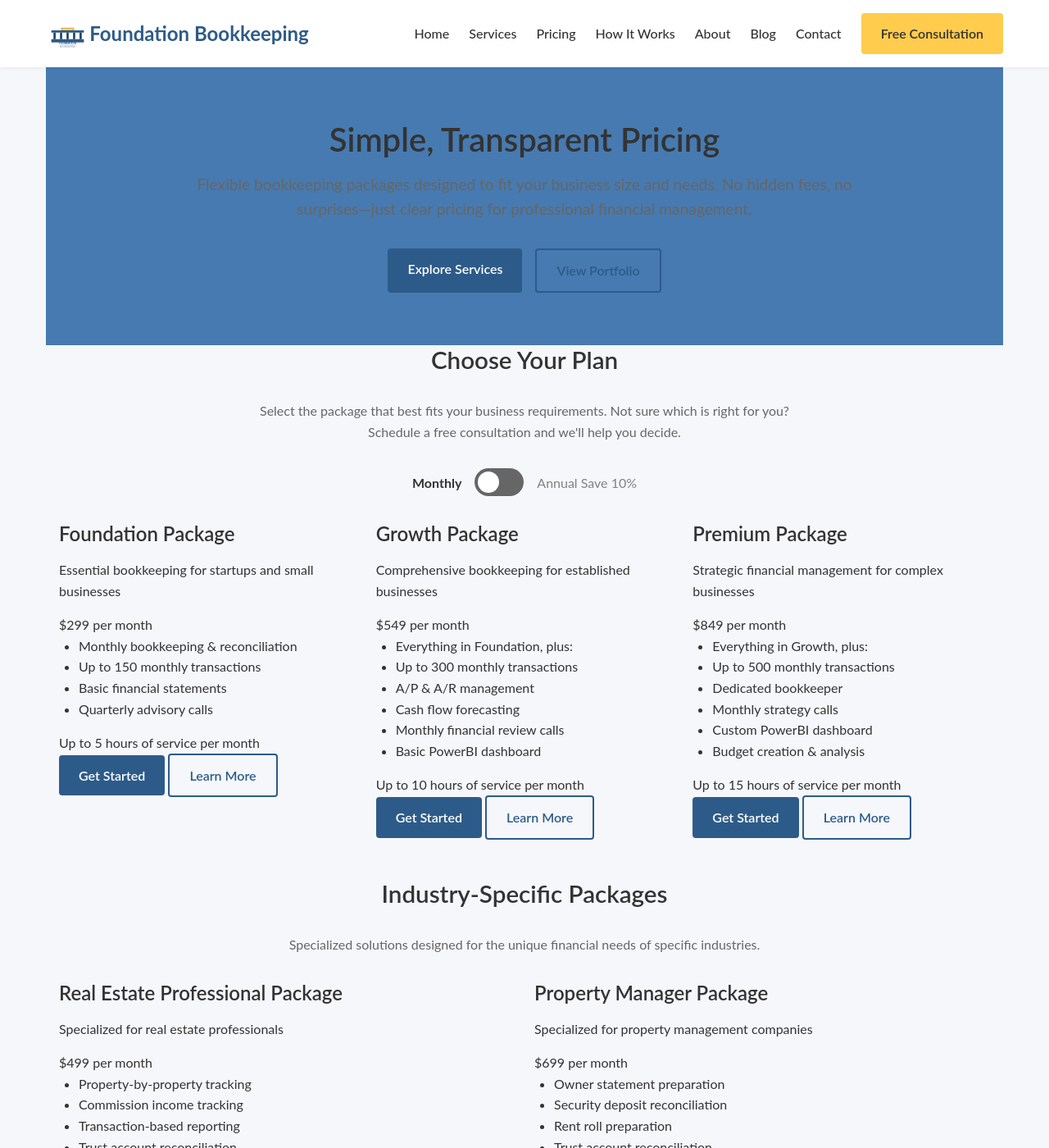
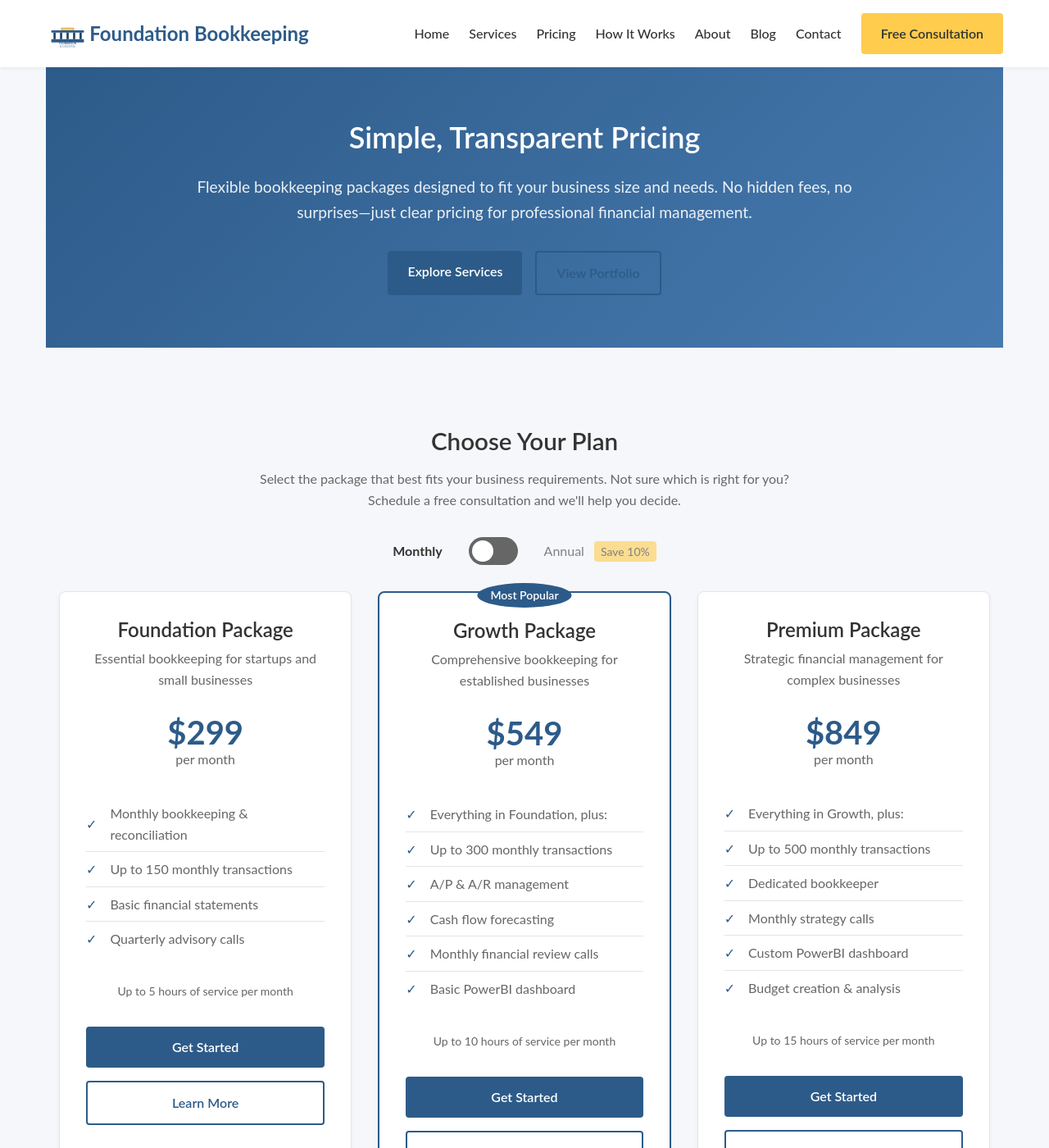
Before and after one commit to jcampbell9724/jcampbell-bookkeeping, a Jekyll site: the page built from pricing.md, in a window 1280 px wide and 1400 px high. Shown: the whole window at 82% size. Built offline with Jekyll 4.4.1, drawn with Linux system fonts in a browser that asks for light colours.

Commit message:
pricing page changes

```diff
--- a/css/styles.css
+++ b/css/styles.css
@@ -1275,10 +1275,10 @@ input:checked + .slider:before {
     grid-template-columns: repeat(auto-fit, minmax(250px, 1fr));
     gap: var(--space-lg);
     max-width: 1200px;
-    margin: 0 auto;
-}
-
-.card-bordered {
+    margin: 0 auto var(--space-xl);
+}
+
+.process-step {
     background-color: var(--card-bg);
     border-radius: var(--radius-md);
     padding: var(--space-lg);
@@ -1286,12 +1286,9 @@ input:checked + .slider:before {
     transition: all var(--transition-normal);
     position: relative;
     border: 1px solid var(--border-color);
-    height: 100%;
-    display: flex;
-    flex-direction: column;
-}
-
-.card-bordered:hover {
+}
+
+.process-step:hover {
     transform: translateY(-4px);
     box-shadow: var(--shadow-lg);
 }
@@ -1309,25 +1306,38 @@ input:checked + .slider:before {
     margin-bottom: var(--space-md);
 }
 
-.process-arrow {
-    display: none;
-}
-
-@media (min-width: 992px) {
-    .process-steps {
-        grid-template-columns: repeat(4, 1fr);
-    }
-
-    .card-bordered:not(:last-child)::after {
-        content: '→';
-        position: absolute;
-        right: -20px;
-        top: 50%;
-        transform: translateY(-50%);
-        font-size: 2rem;
-        color: var(--primary);
-        opacity: 0.5;
-    }
+.process-step h3 {
+    margin-bottom: var(--space-sm);
+    color: var(--text);
+}
+
+.process-step p {
+    color: var(--text-light);
+    margin-bottom: var(--space-md);
+}
+
+.process-step ul {
+    list-style: none;
+    padding: 0;
+    margin: 0;
+}
+
+.process-step li {
+    padding: 0.5rem 0;
+    color: var(--text-light);
+    border-bottom: 1px solid var(--border-color);
+    display: flex;
+    align-items: center;
+}
+
+.process-step li:last-child {
+    border-bottom: none;
+}
+
+.process-step li::before {
+    content: "✓";
+    color: var(--primary);
+    margin-right: var(--space-sm);
 }
 
 /* CTA Section */
@@ -1982,59 +1992,277 @@ input:checked + .slider:before {
 
 /* Hero Section */
 .hero-section {
-    background-color: var(--primary-light);
+    background: linear-gradient(135deg, var(--primary) 0%, var(--primary-light) 100%);
     padding: 4rem 0;
     text-align: center;
+    color: white;
+    margin-bottom: var(--space-xl);
 }
 
 .hero-section h1 {
-    font-size: 2.5rem;
-    margin-bottom: 1rem;
-    color: var(--text);
+    color: white;
+    margin-bottom: var(--space-md);
 }
 
 .hero-subtitle {
     font-size: 1.2rem;
+    color: rgba(255, 255, 255, 0.9);
+    max-width: 800px;
+    margin: 0 auto var(--space-lg);
+}
+
+.hero-cta {
+    display: flex;
+    gap: var(--space-sm);
+    justify-content: center;
+}
+
+/* Pricing Section */
+.pricing-section {
+    padding: var(--space-xl) 0;
+}
+
+.section-title {
+    text-align: center;
+    margin-bottom: var(--space-lg);
+}
+
+.section-title h2 {
+    margin-bottom: var(--space-sm);
+}
+
+.section-title p {
     color: var(--text-light);
-    max-width: 800px;
-    margin: 0 auto 2rem;
-}
-
-.hero-cta {
-    display: flex;
-    gap: 1rem;
+    max-width: 700px;
+    margin: 0 auto;
+}
+
+/* Pricing Toggle */
+.pricing-toggle {
+    display: flex;
+    align-items: center;
     justify-content: center;
+    gap: var(--space-sm);
+    margin: var(--space-lg) 0;
+}
+
+.toggle-label {
+    cursor: pointer;
+    padding: 0 var(--space-sm);
+    opacity: 0.6;
+    transition: opacity var(--transition-normal);
+}
+
+.toggle-label.toggle-active {
+    opacity: 1;
+    font-weight: bold;
+}
+
+.toggle-switch {
+    position: relative;
+    display: inline-block;
+    width: 60px;
+    height: 34px;
+}
+
+.toggle-switch input {
+    opacity: 0;
+    width: 0;
+    height: 0;
+}
+
+.slider {
+    position: absolute;
+    cursor: pointer;
+    top: 0;
+    left: 0;
+    right: 0;
+    bottom: 0;
+    background-color: var(--text-light);
+    transition: .4s;
+    border-radius: 34px;
+}
+
+.slider:before {
+    position: absolute;
+    content: "";
+    height: 26px;
+    width: 26px;
+    left: 4px;
+    bottom: 4px;
+    background-color: white;
+    transition: .4s;
+    border-radius: 50%;
+}
+
+input:checked + .slider {
+    background-color: var(--primary);
+}
+
+input:checked + .slider:before {
+    transform: translateX(26px);
+}
+
+.discount-badge {
+    background-color: var(--accent);
+    color: var(--text);
+    padding: 0.25rem 0.5rem;
+    border-radius: var(--radius-sm);
+    font-size: 0.875rem;
+    margin-left: var(--space-xs);
+}
+
+/* Pricing Cards */
+.pricing-plans {
+    display: grid;
+    grid-template-columns: repeat(auto-fit, minmax(300px, 1fr));
+    gap: var(--space-lg);
+    margin: var(--space-lg) 0;
+}
+
+.pricing-card {
+    background-color: var(--card-bg);
+    border-radius: var(--radius-md);
+    padding: var(--space-lg);
+    box-shadow: var(--shadow-sm);
+    transition: all var(--transition-normal);
+    position: relative;
+    border: 1px solid var(--border-color);
+}
+
+.pricing-card:hover {
+    transform: translateY(-4px);
+    box-shadow: var(--shadow-lg);
+}
+
+.pricing-card-popular {
+    border: 2px solid var(--primary);
+}
+
+.pricing-card-popular::before {
+    content: "Most Popular";
+    position: absolute;
+    top: -12px;
+    left: 50%;
+    transform: translateX(-50%);
+    background-color: var(--primary);
+    color: white;
+    padding: 0.25rem 1rem;
+    border-radius: var(--radius-full);
+    font-size: 0.875rem;
+    font-weight: 600;
+}
+
+.pricing-card-header {
+    text-align: center;
+    margin-bottom: var(--space-lg);
+}
+
+.pricing-card-title {
+    font-size: 1.5rem;
+    margin-bottom: var(--space-xs);
+    color: var(--text);
+}
+
+.pricing-card-subtitle {
+    color: var(--text-light);
+    font-size: 1rem;
+}
+
+.pricing-card-price {
+    text-align: center;
+    margin-bottom: var(--space-lg);
+}
+
+.pricing-card-price span {
+    display: block;
+}
+
+.pricing-card-price .monthly-price,
+.pricing-card-price .annual-price {
+    font-size: 2.5rem;
+    font-weight: bold;
+    color: var(--primary);
+    line-height: 1;
+}
+
+.pricing-card-price-period {
+    color: var(--text-light);
+    font-size: 1rem;
+}
+
+.pricing-card-features {
+    list-style: none;
+    padding: 0;
+    margin: 0 0 var(--space-lg);
+}
+
+.pricing-card-features li {
+    padding: 0.5rem 0;
+    color: var(--text-light);
+    border-bottom: 1px solid var(--border-color);
+    display: flex;
+    align-items: center;
+}
+
+.pricing-card-features li:last-child {
+    border-bottom: none;
+}
+
+.pricing-card-features li::before {
+    content: "✓";
+    color: var(--primary);
+    margin-right: var(--space-sm);
+}
+
+.pricing-card-details {
+    text-align: center;
+    color: var(--text-light);
+    font-size: 0.875rem;
+    margin-bottom: var(--space-lg);
+}
+
+.pricing-card-cta {
+    display: flex;
+    flex-direction: column;
+    gap: var(--space-sm);
+}
+
+.pricing-card-cta .btn {
+    width: 100%;
+    text-align: center;
 }
 
 /* Payment Options */
 .payment-options-grid {
     display: grid;
     grid-template-columns: repeat(auto-fit, minmax(250px, 1fr));
-    gap: 2rem;
-    margin-top: 2rem;
+    gap: var(--space-lg);
+    margin-top: var(--space-lg);
 }
 
 .payment-option-card {
     background-color: var(--card-bg);
-    border-radius: 8px;
-    padding: 2rem;
+    border-radius: var(--radius-md);
+    padding: var(--space-lg);
     text-align: center;
     border: 1px solid var(--border-color);
-    transition: transform 0.3s;
+    transition: transform var(--transition-normal);
 }
 
 .payment-option-card:hover {
-    transform: translateY(-5px);
+    transform: translateY(-4px);
+    box-shadow: var(--shadow-md);
 }
 
 .payment-option-icon {
     font-size: 2rem;
     color: var(--primary);
-    margin-bottom: 1rem;
+    margin-bottom: var(--space-md);
 }
 
 .payment-option-card h3 {
-    margin-bottom: 1rem;
+    margin-bottom: var(--space-md);
     color: var(--text);
 }
 
@@ -2057,9 +2285,10 @@ input:checked + .slider:before {
 
 /* Help Choosing Section */
 .help-choosing-section {
-    background-color: var(--accent-light);
-    padding: 4rem 0;
-    text-align: center;
+    background-color: var(--background);
+    padding: var(--space-xl) 0;
+    text-align: center;
+    margin-top: var(--space-xl);
 }
 
 .help-choosing-content {
@@ -2068,20 +2297,18 @@ input:checked + .slider:before {
 }
 
 .help-choosing-content h2 {
-    font-size: 2rem;
-    margin-bottom: 1rem;
+    margin-bottom: var(--space-md);
     color: var(--text);
 }
 
 .help-choosing-content p {
-    font-size: 1.1rem;
     color: var(--text-light);
-    margin-bottom: 2rem;
+    margin-bottom: var(--space-lg);
 }
 
 .help-choosing-cta {
     display: flex;
-    gap: 1rem;
+    gap: var(--space-sm);
     justify-content: center;
 }
 
@@ -2101,6 +2328,18 @@ input:checked + .slider:before {
         align-items: center;
     }
 
+    .pricing-plans {
+        grid-template-columns: 1fr;
+    }
+
+    .pricing-card-popular::before {
+        display: none;
+    }
+
+    .pricing-card-popular {
+        border-width: 1px;
+    }
+
     .payment-options-grid {
         grid-template-columns: 1fr;
     }
--- a/pricing.md
+++ b/pricing.md
@@ -44,18 +44,16 @@ description: Transparent and flexible pricing options for professional bookkeepi
                         <span class="annual-price" style="display: none;">$269</span>
                         <span class="pricing-card-price-period">per month</span>
                     </div>
-                    <div class="pricing-card-content">
-                        <ul class="pricing-card-features">
-                            <li>Monthly bookkeeping & reconciliation</li>
-                            <li>Up to 150 monthly transactions</li>
-                            <li>Basic financial statements</li>
-                            <li>Quarterly advisory calls</li>
-                        </ul>
-                        <div class="pricing-card-details">Up to 5 hours of service per month</div>
-                        <div class="pricing-card-cta">
-                            <a href="{{ site.baseurl }}/#contact" class="btn btn-primary">Get Started</a>
-                            <a href="{{ site.baseurl }}/services/#foundation-package" class="btn btn-outline">Learn More</a>
-                        </div>
+                    <ul class="pricing-card-features">
+                        <li>Monthly bookkeeping & reconciliation</li>
+                        <li>Up to 150 monthly transactions</li>
+                        <li>Basic financial statements</li>
+                        <li>Quarterly advisory calls</li>
+                    </ul>
+                    <div class="pricing-card-details">Up to 5 hours of service per month</div>
+                    <div class="pricing-card-cta">
+                        <a href="{{ site.baseurl }}/#contact" class="btn btn-primary">Get Started</a>
+                        <a href="{{ site.baseurl }}/services/#foundation-package" class="btn btn-outline">Learn More</a>
                     </div>
                 </div>
 
@@ -69,20 +67,18 @@ description: Transparent and flexible pricing options for professional bookkeepi
                         <span class="annual-price" style="display: none;">$494</span>
                         <span class="pricing-card-price-period">per month</span>
                     </div>
-                    <div class="pricing-card-content">
-                        <ul class="pricing-card-features">
-                            <li>Everything in Foundation, plus:</li>
-                            <li>Up to 300 monthly transactions</li>
-                            <li>A/P & A/R management</li>
-                            <li>Cash flow forecasting</li>
-                            <li>Monthly financial review calls</li>
-                            <li>Basic PowerBI dashboard</li>
-                        </ul>
-                        <div class="pricing-card-details">Up to 10 hours of service per month</div>
-                        <div class="pricing-card-cta">
-                            <a href="{{ site.baseurl }}/#contact" class="btn btn-primary">Get Started</a>
-                            <a href="{{ site.baseurl }}/services/#growth-package" class="btn btn-outline">Learn More</a>
-                        </div>
+                    <ul class="pricing-card-features">
+                        <li>Everything in Foundation, plus:</li>
+                        <li>Up to 300 monthly transactions</li>
+                        <li>A/P & A/R management</li>
+                        <li>Cash flow forecasting</li>
+                        <li>Monthly financial review calls</li>
+                        <li>Basic PowerBI dashboard</li>
+                    </ul>
+                    <div class="pricing-card-details">Up to 10 hours of service per month</div>
+                    <div class="pricing-card-cta">
+                        <a href="{{ site.baseurl }}/#contact" class="btn btn-primary">Get Started</a>
+                        <a href="{{ site.baseurl }}/services/#growth-package" class="btn btn-outline">Learn More</a>
                     </div>
                 </div>
 
@@ -96,28 +92,25 @@ description: Transparent and flexible pricing options for professional bookkeepi
                         <span class="annual-price" style="display: none;">$764</span>
                         <span class="pricing-card-price-period">per month</span>
                     </div>
-                    <div class="pricing-card-content">
-                        <ul class="pricing-card-features">
-                            <li>Everything in Growth, plus:</li>
-                            <li>Up to 500 monthly transactions</li>
-                            <li>Dedicated bookkeeper</li>
-                            <li>Monthly strategy calls</li>
-                            <li>Custom PowerBI dashboard</li>
-                            <li>Budget creation & analysis</li>
-                        </ul>
-                        <div class="pricing-card-details">Up to 15 hours of service per month</div>
-                        <div class="pricing-card-cta">
-                            <a href="{{ site.baseurl }}/#contact" class="btn btn-primary">Get Started</a>
-                            <a href="{{ site.baseurl }}/services/#premium-package" class="btn btn-outline">Learn More</a>
-                        </div>
+                    <ul class="pricing-card-features">
+                        <li>Everything in Growth, plus:</li>
+                        <li>Up to 500 monthly transactions</li>
+                        <li>Dedicated bookkeeper</li>
+                        <li>Monthly strategy calls</li>
+                        <li>Custom PowerBI dashboard</li>
+                        <li>Budget creation & analysis</li>
+                    </ul>
+                    <div class="pricing-card-details">Up to 15 hours of service per month</div>
+                    <div class="pricing-card-cta">
+                        <a href="{{ site.baseurl }}/#contact" class="btn btn-primary">Get Started</a>
+                        <a href="{{ site.baseurl }}/services/#premium-package" class="btn btn-outline">Learn More</a>
                     </div>
                 </div>
             </div>
         </div>
     </div>
 
-    <!-- Industry-Specific Packages -->
-    <div class="pricing-section industry-packages-section">
+    <div class="pricing-section">
         <div class="container">
             <div class="section-title">
                 <h2>Industry-Specific Packages</h2>
@@ -135,18 +128,16 @@ description: Transparent and flexible pricing options for professional bookkeepi
                         <span class="annual-price" style="display: none;">$449</span>
                         <span class="pricing-card-price-period">per month</span>
                     </div>
-                    <div class="pricing-card-content">
-                        <ul class="pricing-card-features">
-                            <li>Property-by-property tracking</li>
-                            <li>Commission income tracking</li>
-                            <li>Transaction-based reporting</li>
-                            <li>Trust account reconciliation</li>
-                        </ul>
-                        <div class="pricing-card-details">Up to 8 hours of service per month</div>
-                        <div class="pricing-card-cta">
-                            <a href="{{ site.baseurl }}/#contact" class="btn btn-primary">Get Started</a>
-                            <a href="{{ site.baseurl }}/services/#real-estate-package" class="btn btn-outline">Learn More</a>
-                        </div>
+                    <ul class="pricing-card-features">
+                        <li>Property-by-property tracking</li>
+                        <li>Commission income tracking</li>
+                        <li>Transaction-based reporting</li>
+                        <li>Trust account reconciliation</li>
+                    </ul>
+                    <div class="pricing-card-details">Up to 8 hours of service per month</div>
+                    <div class="pricing-card-cta">
+                        <a href="{{ site.baseurl }}/#contact" class="btn btn-primary">Get Started</a>
+                        <a href="{{ site.baseurl }}/services/#real-estate-package" class="btn btn-outline">Learn More</a>
                     </div>
                 </div>
 
@@ -160,26 +151,23 @@ description: Transparent and flexible pricing options for professional bookkeepi
                         <span class="annual-price" style="display: none;">$629</span>
                         <span class="pricing-card-price-period">per month</span>
                     </div>
-                    <div class="pricing-card-content">
-                        <ul class="pricing-card-features">
-                            <li>Owner statement preparation</li>
-                            <li>Security deposit reconciliation</li>
-                            <li>Rent roll preparation</li>
-                            <li>Trust account reconciliation</li>
-                        </ul>
-                        <div class="pricing-card-details">Up to 12 hours of service per month</div>
-                        <div class="pricing-card-cta">
-                            <a href="{{ site.baseurl }}/#contact" class="btn btn-primary">Get Started</a>
-                            <a href="{{ site.baseurl }}/services/#property-manager-package" class="btn btn-outline">Learn More</a>
-                        </div>
+                    <ul class="pricing-card-features">
+                        <li>Owner statement preparation</li>
+                        <li>Security deposit reconciliation</li>
+                        <li>Rent roll preparation</li>
+                        <li>Trust account reconciliation</li>
+                    </ul>
+                    <div class="pricing-card-details">Up to 12 hours of service per month</div>
+                    <div class="pricing-card-cta">
+                        <a href="{{ site.baseurl }}/#contact" class="btn btn-primary">Get Started</a>
+                        <a href="{{ site.baseurl }}/services/#property-manager-package" class="btn btn-outline">Learn More</a>
                     </div>
                 </div>
             </div>
         </div>
     </div>
 
-    <!-- Payment Options Section -->
-    <div class="pricing-section payment-options-section">
+    <div class="pricing-section">
         <div class="container">
             <div class="section-title">
                 <h2>Payment Options</h2>
@@ -228,7 +216,6 @@ description: Transparent and flexible pricing options for professional bookkeepi
         </div>
     </div>
 
-    <!-- Help Choosing Section -->
     <div class="help-choosing-section">
         <div class="container">
             <div class="help-choosing-content">
```
Also changed, not shown: how-it-works.md (+68 -60 lines).
